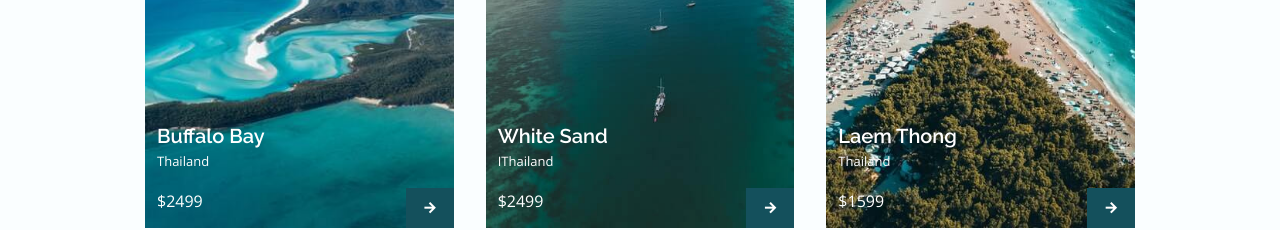
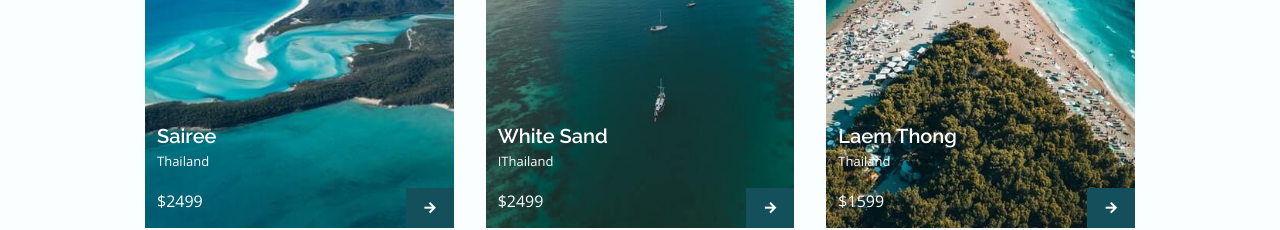
Before and after one commit to rohailshahid/React-Travel-Website, a React (Create React App) app: page / in a window 1280 px wide. Shown: the part 3480-3710 px from the top of the page. Built offline with nearby package versions, Linux system fonts and the light colour scheme.

Commit message:
change 4th beach name

```diff
--- a/src/components/Places/data.js
+++ b/src/components/Places/data.js
@@ -32,7 +32,7 @@ export const places = [
     {
         image: image4,
         rate: '4.8',
-        title: 'Buffalo Bay',
+        title: 'Sairee',
         subtitle: 'Thailand',
         price: '$2499',
     },
```
